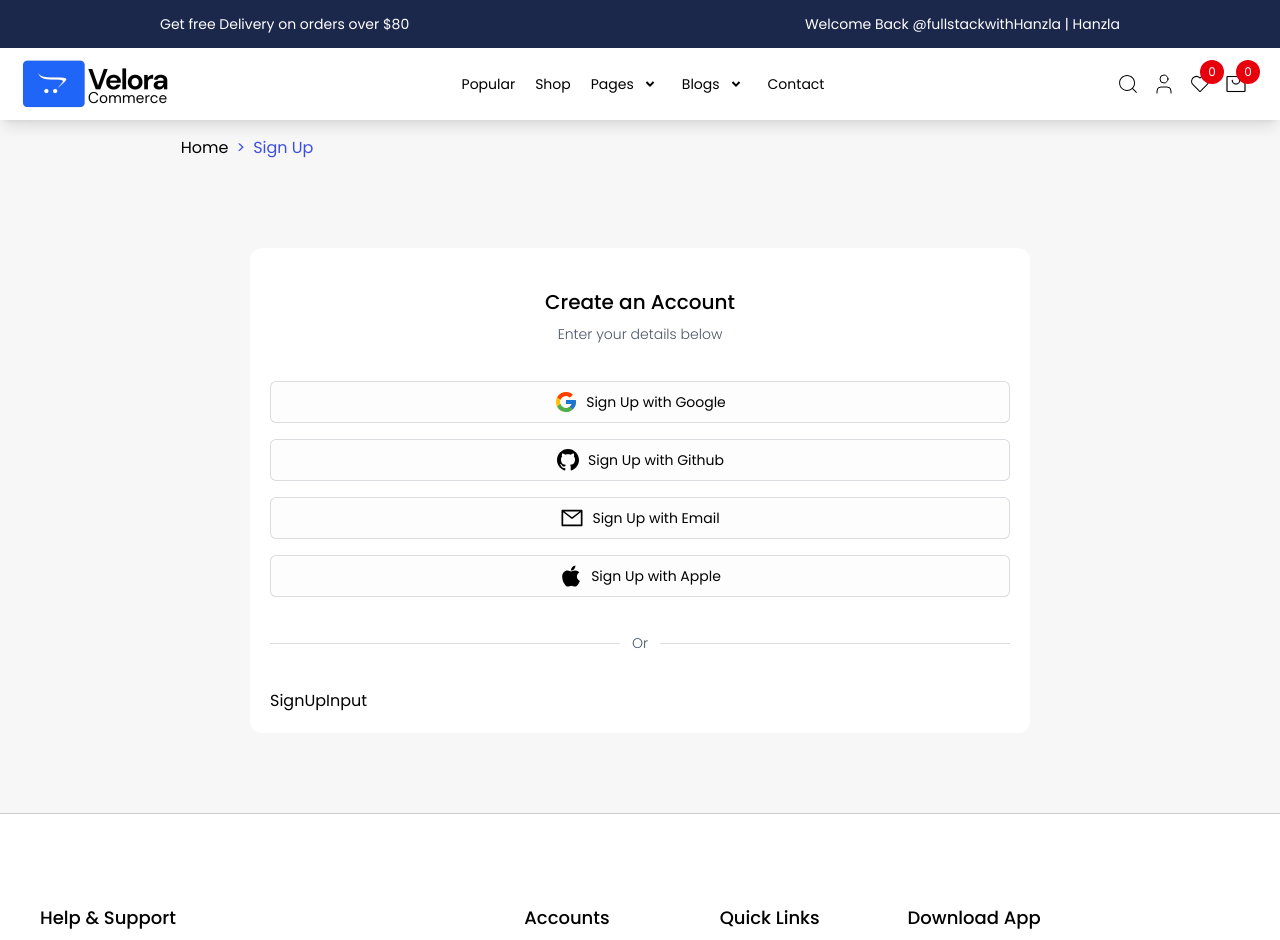
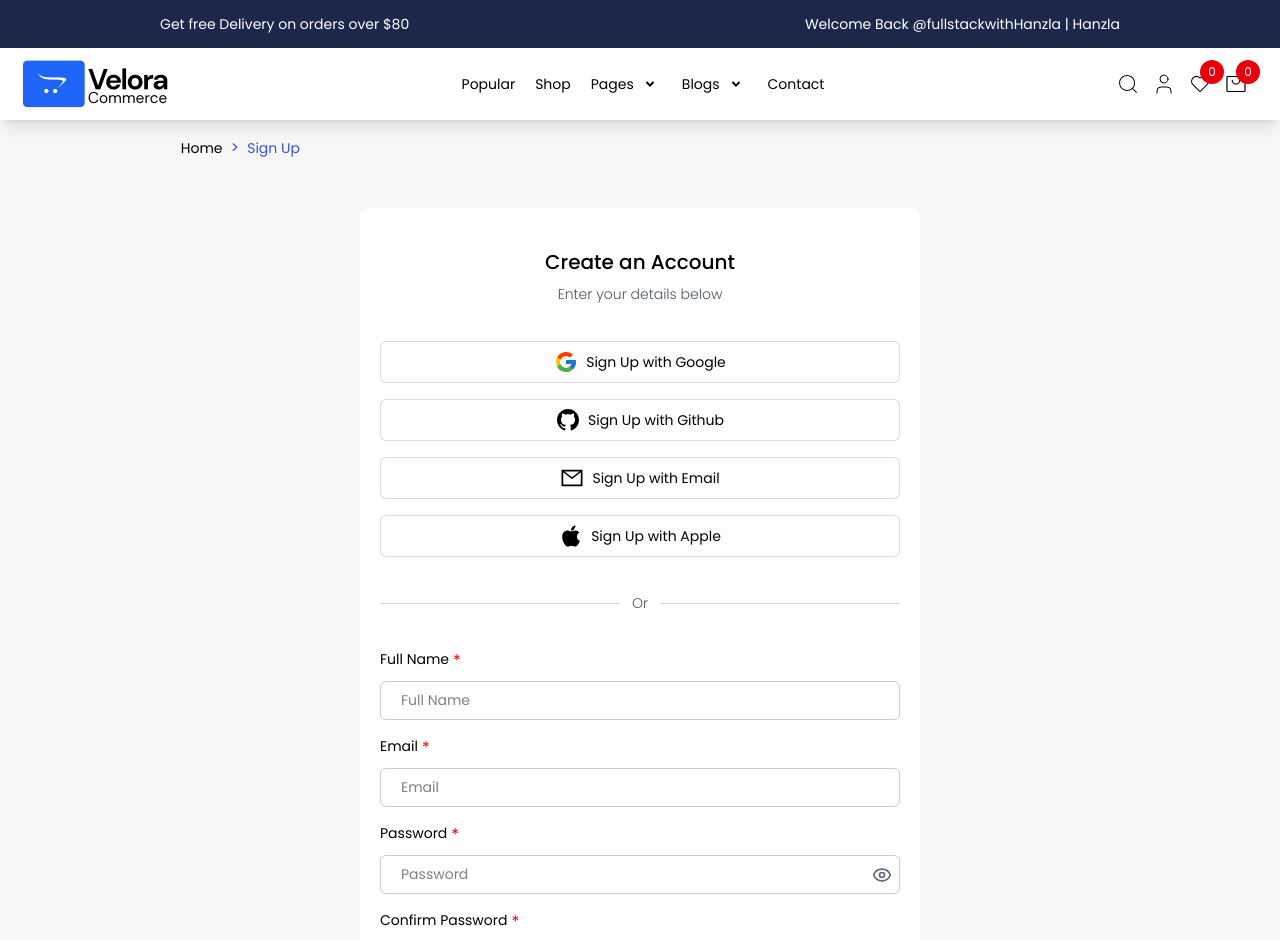
Before and after one commit to fullstackwithHanzla/Velora-Commerce, a React (Vite) app: page /sign-up in a window 1280 px wide. Shown: the top 940 px of the page. Built offline with nearby package versions, Linux system fonts and the light colour scheme.

Commit message:
signup input zod logic remaining

```diff
--- a/package.json
+++ b/package.json
@@ -16,6 +16,7 @@
     "@tailwindcss/vite": "^4.2.1",
     "react": "^19.2.0",
     "react-dom": "^19.2.0",
+    "react-hook-form": "^7.71.2",
     "react-icons": "^5.5.0",
     "react-router-dom": "^7.13.1",
     "zustand": "^5.0.11"
--- a/src/app/components/BreadCrumbs/BreadCrumbs.jsx
+++ b/src/app/components/BreadCrumbs/BreadCrumbs.jsx
@@ -11,7 +11,7 @@ const BreadCrumbs = () => {
     .map((crumb) => {
         currentLocation += `/${crumb}`
         return (
-          <Link className="hover:text-(--accent-secondary) text-(--accent-secondary)" to={`${currentLocation}`}>{crumb.replaceAll("-"," ")}</Link>
+          <Link key={crumb} className="hover:text-(--accent-secondary) text-(--accent-secondary)" to={`${currentLocation}`}>{crumb.replaceAll("-"," ")}</Link>
         )
     })
 
@@ -27,9 +27,9 @@ const BreadCrumbs = () => {
         [&>li:not(:last-child)]:after:text-(--accent-secondary)
       ">
         <li key={crumb} >
-          <Link to="/" className="hover:text-(--accent-secondary) " key={crumb}>Home</Link>
+          <Link to="/" className="hover:text-(--accent-secondary) text-[10px] md:text-[14px]" key={crumb}>Home</Link>
         </li>
-        <span className='capitalize'>{crumb}</span>
+        <span className='capitalize text-[10px] md:text-[14px]'>{crumb}</span>
       </ol>
       }
     </nav>
--- a/src/app/components/Home/LatestTrends&Offers/LatestTrends.jsx
+++ b/src/app/components/Home/LatestTrends&Offers/LatestTrends.jsx
@@ -1,9 +1,16 @@
-import React, { useRef } from 'react'
+import React, { useRef, useState } from 'react'
+import { useToast } from '../../../layouts/providers/ToastProvider'
+import { duration } from '@mui/material'
 
 const LatestTrends = () => {
-    const InputRef = useRef(null)
-    function handleSubscribe() {
-        InputRef.current.value = ""
+
+    const {showToast} = useToast()
+    const [input,setInput] = useState("")
+
+
+    function handleSubscribe(message , type , duration = 4000){
+
+        showToast({message,type , duration})
     }
   return (
     <div className='w-full 2xl:w-[65%] px-5 '>
@@ -14,8 +21,8 @@ const LatestTrends = () => {
             </div>
             <div className=' w-full md:w-auto'>
                 <form className='flex flex-col md:flex-row gap-2 md:gap-1'>
-                    <input className=' rounded-md px-4 py-2 md:w-60 text-[10px] md:text-[12px] bg-white focus:outline-none text-black' type="email" required placeholder='Enter Your Email' ref={InputRef} />
-                    <button onClick={handleSubscribe} className='px-4 py-2.5 text-[10px] md:text-[12px] bg-(--accent-secondary) rounded-md hover:bg-blue-600'>Subscribe</button>
+                    <input onChange={(e)=>setInput(e.target.value)} className=' rounded-md px-4 py-2 md:w-60 text-[10px] md:text-[12px] bg-white focus:outline-none text-black' type="email" required placeholder='Enter Your Email' />
+                    <button type='button' disabled={!input.includes("@")} onClick={()=>handleSubscribe("Thanks for subscribing! You'll now receive the latest trends, offers, and discount codes.","success")} className='px-4 py-2.5 text-[10px] md:text-[12px] bg-(--accent-secondary) rounded-md hover:bg-blue-600'>Subscribe</button>
                 </form>
             </div>
         </div>
--- a/src/app/components/Home/NewArrivals/NewArrivalsProducts.jsx
+++ b/src/app/components/Home/NewArrivals/NewArrivalsProducts.jsx
@@ -93,7 +93,7 @@ const NewArrivalsProducts = () => {
                     <img src={s.thumbnail} alt={s.title} className='w-50'/>
                 </div>
                 <div className='flex flex-col min-w-full  md:w-70 items-start '>
-                    <h3 className='text-[10px] md:text-[12px] hover:text-(--accent-secondary) font-medium '>{s.title}</h3>
+                    <h3 className='text-[12px] sm:text-[14px] hover:text-(--accent-secondary) font-normal '>{s.title}</h3>
                     <div className='flex gap-1 items-center'>
                         <span className='line-through text-gray-600 text-[12px] md:text-[14px] font-medium'>${s.originalPrice}</span>
                         <span className='text-lg md:text-xl font-medium'>${s.price}</span>
--- a/src/app/layouts/SignUpLayout.jsx
+++ b/src/app/layouts/SignUpLayout.jsx
@@ -4,7 +4,7 @@ import SignUp from '../pages/SignUp/SignUp'
 
 const SignUpLayout = () => {
   return (
-    <div className='flex w-full px-10 items-center justify-center m-20'>
+    <div className='flex w-full px-10 items-center justify-center m-10'>
       <SignUp/>
     </div>
   )
--- a/src/app/pages/PrivacyPolicy/PrivacyPolicayInfo.jsx
+++ b/src/app/pages/PrivacyPolicy/PrivacyPolicayInfo.jsx
@@ -5,7 +5,7 @@ const PrivacyPolicayInfo = () => {
 
 
   return (
-    <div className='flex flex-col w-full px-10 lg:w-[65%] gap-10 mb-20 '>
+    <div className='flex flex-col w-full mx-5 px-10 lg:w-[65%] gap-10 mb-20 '>
       <h1 className='text-2xl md:text-4xl font-medium self-center m-10'>Privacy Policy</h1>
       <ol className='flex flex-col gap-10'>
         {privacyPolicyData?.map((p) => (
--- a/src/app/pages/SignUp/SignUp.jsx
+++ b/src/app/pages/SignUp/SignUp.jsx
@@ -5,9 +5,10 @@ import { GrGithub } from "react-icons/gr";
 import { AiOutlineMail } from "react-icons/ai";
 import { FaApple } from "react-icons/fa6";
 import SignUpInput from './SignUpInput';
+import { Link } from 'react-router-dom';
 const SignUp = () => {
   return (
-    <div className='bg-white rounded-xl w-full md:w-[65%] flex flex-col gap-4 p-5'>
+    <div className='bg-white rounded-xl w-full sm:w-140 flex flex-col gap-4 p-5'>
       <div className='flex flex-col gap-2 m-5 items-center text-center'>
         <h3 className='text-lg md:text-xl font-medium'>Create an Account</h3>
         <p className='text-[12px] md:text-[14px] text-gray-600 font-light'>Enter your details below</p>
@@ -24,6 +25,9 @@ const SignUp = () => {
       </div>
 
       <SignUpInput/>
+      <div className=' text-center text-[10px] sm:text-[14px]'>
+        <p>Already have an account?<Link className='text-(--accent-secondary) px-2' to="/sign-in">Sign in Now!</Link></p>
+      </div>
     </div>
   )
 }
--- a/src/app/pages/SignUp/SignUpInput.jsx
+++ b/src/app/pages/SignUp/SignUpInput.jsx
@@ -1,8 +1,36 @@
 import React from 'react'
+import { useForm, useFormState } from 'react-hook-form'
+import SignUpInputComponent from './SignUpInputComponent';
+import LoadingCircle from '../../../shared/ui/LoadingCircle';
+
 
 const SignUpInput = () => {
+  const {handleSubmit , formState } = useForm();
+
+
+
+  const onSubmit = async (data) => {
+    await new Promise(res , setTimeout(res,500))
+    console.log(data);
+  }
+  // const {isSubmitting} = useFormState()
+
   return (
-    <div>SignUpInput</div>
+    <>
+      <form className='flex flex-col justify-evenly gap-2' onSubmit={handleSubmit(onSubmit)}>
+              <SignUpInputComponent label="Full Name" inputType='text' placeholder='Full Name' register="FullName"/>
+              <SignUpInputComponent label="Email" inputType='email' placeholder='Email' register="Email"/>
+              <SignUpInputComponent label="Password" inputType='password'
+              placeholder='Password'
+              passwordIcon={true}
+              register="Password"/>
+              <SignUpInputComponent label="Confirm Password" inputType='password' placeholder='Confirm Password'
+              passwordIcon={true}
+              register="ConfirmPassword"/>
+          <button type='submit' className={`border text-white py-3 rounded-md transition-colors flex items-center justify-center gap-3 duration-300 text-[13px] ease-in-out hover:bg-(--accent-secondary) ${formState.isSubmitting ? "bg-gray-600":"bg-(--accent-primary)"}`} disabled={formState.isSubmitting}>{formState.isSubmitting? <><span>Creating Account</span><LoadingCircle/></>: "Create Account"}</button>
+
+      </form>
+    </>
   )
 }
 
--- /dev/null
+++ b/src/app/pages/SignUp/SignUpInputComponent.jsx
@@ -0,0 +1,30 @@
+import React, { useState } from 'react'
+import { useForm } from 'react-hook-form'
+import { LuEye } from "react-icons/lu";
+import { LuEyeOff } from "react-icons/lu";
+
+const SignUpInputComponent = ({label , inputType = "text" , placeholder  = "EnterSomething..." , registerValue , passwordIcon = false}) => {
+    const {register} = useForm({
+    mode : "onSubmit",
+    reValidateMode : "onChange",
+    criteriaMode : "all"
+  })
+  const [showPassIcon,setShowPassIcon] = useState(false)
+  return (
+    <div>
+        <div className='flex gap-1 '>
+          <p className='text-[14px]'>{label}</p>
+          <span className='text-red-600'>*</span>
+        </div>
+            <div className='relative '>
+              {passwordIcon && <span className='absolute z-10 h-full  right-2 flex cursor-pointer items-center'>
+                {showPassIcon? <LuEyeOff onClick={()=>setShowPassIcon(!showPassIcon)}className="size-5 cursor-pointer text-gray-600/90 "/> : <LuEye onClick={()=>setShowPassIcon(!showPassIcon)}className="size-5 text-gray-600/90 cursor-pointer "/>}
+              </span>}
+            <input type={passwordIcon? showPassIcon === false ? "password" : "text" : inputType} className='border text-[14px] border-gray-600/30 px-5 py-2 rounded-md w-full my-2 focus:outline-none relative' placeholder={placeholder} required {...register(`${registerValue}`)}/>
+            </div>
+
+    </div>
+  )
+}
+
+export default SignUpInputComponent
--- a/src/index.css
+++ b/src/index.css
@@ -12,6 +12,11 @@ body{
     font-family: "Poppins", sans-serif;
     overflow-x: hidden;
 }
+::-webkit-scrollbar {
+    width: 0px;
+    z-index: -5;
+}
+
 
 
 
--- /dev/null
+++ b/src/shared/ui/LoadingCircle.jsx
@@ -0,0 +1,12 @@
+import React from 'react'
+
+const LoadingCircle = () => {
+  return (
+    <div
+    className="inline-block h-6 w-6 animate-spin rounded-full border-4 border-solid border-current border-r-transparent align-[-0.125em] motion-reduce:animate-[spin_1.5s_linear_infinite]"
+    role="status">
+  </div>
+  )
+}
+
+export default LoadingCircle
```
Also changed, not shown: src/app/pages/TermsAndCondition/TermsInformation.jsx (+5 -5 lines), 1 other file (tests, documents, lock files or other folders).
